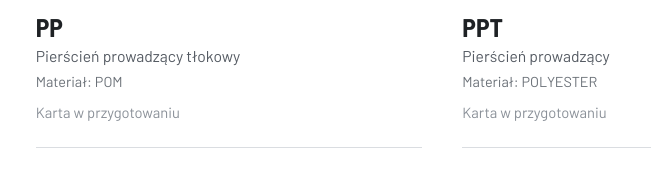
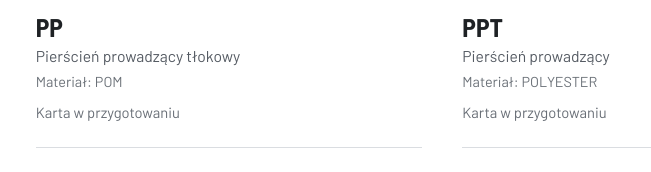
Before and after one commit to Disaster26/ktech-koncepcja, a plain HTML site: page uszczelnienia/index.html in a window 1280 px wide. Shown: the part 1303-1475 px from the top of the page, 411-1062 px from the left. Drawn offline with Linux system fonts and the light colour scheme.

Commit message:
Kontrast napisu Karta w przygotowaniu

```diff
--- a/style.css
+++ b/style.css
@@ -282,7 +282,7 @@ p{margin:0}
 .mod-txt b{font:700 1.6rem/1.1 "Barlow SC",sans-serif}
 .mod-txt span{color:var(--mut);font-size:.98rem}
 .mod-txt em{font-style:normal;font-weight:600;margin-top:6px;align-self:flex-start;border-bottom:3px solid var(--or)}
-.mod-txt .mod-wkrotce{border:0;color:#8A9098;font-weight:400;font-size:.92rem}
+.mod-txt .mod-wkrotce{border:0;color:#686E76;font-weight:400;font-size:.92rem}
 .mod-gotowy a:hover b{color:#C77400}
 .mod-gotowy a:hover em{border-color:var(--gr)}
 .mod-nota{margin-top:32px;font-size:15px;color:var(--mut);border-left:4px solid var(--st);padding-left:14px;max-width:70ch}
```
